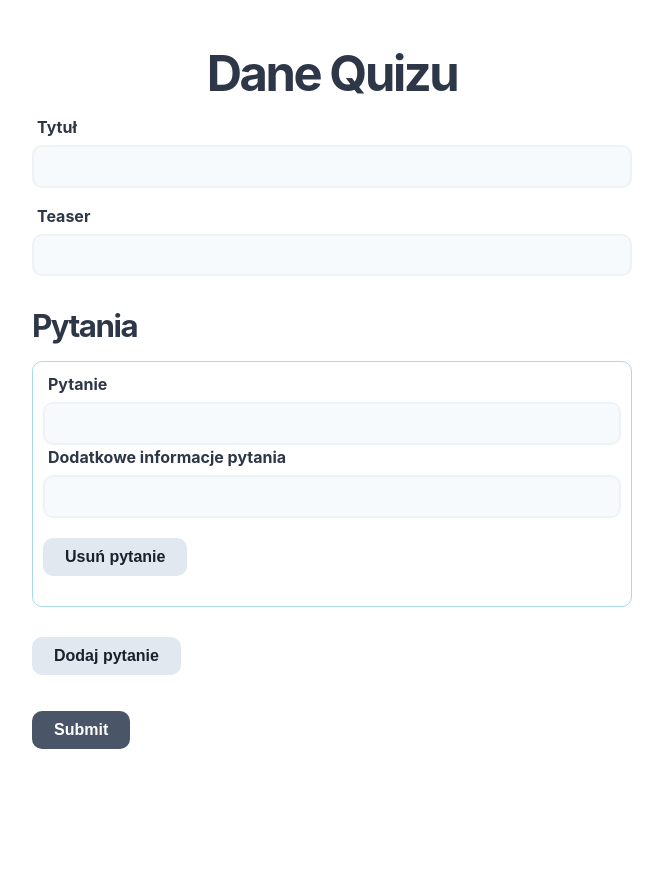
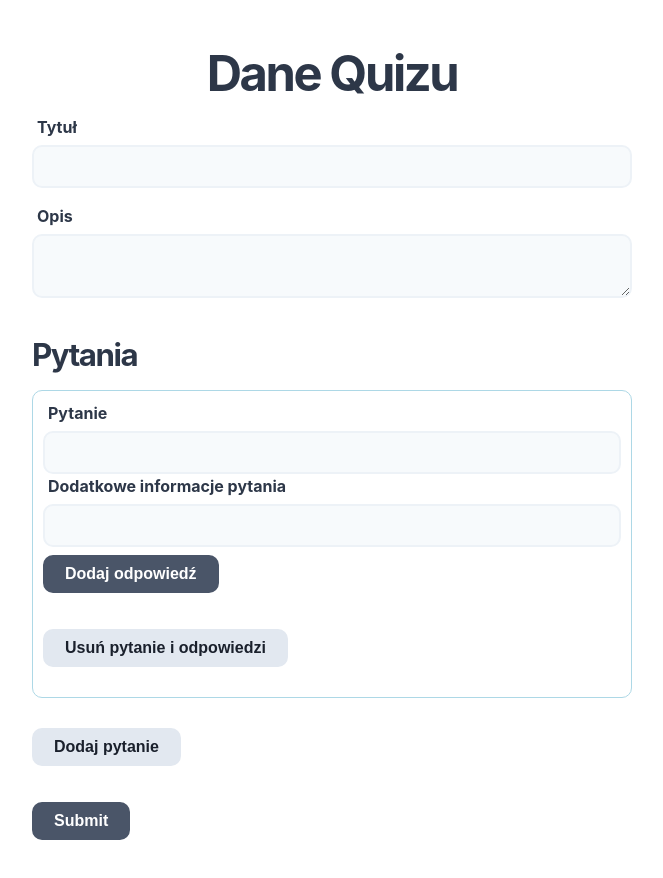
Before and after one commit to Devolla/quizadmin, a React (Create React App) app: page / in a window 1280 px wide. Shown: the top 878 px of the page, without its empty margins (308-971 px from the left). Before the commit the page ends 815 px from the top, so only its background shows below. Built offline with nearby package versions, Linux system fonts and the light colour scheme.

Commit message:
form data structure array of objects with array

```diff
--- a/src/QuizForm.jsx
+++ b/src/QuizForm.jsx
@@ -74,6 +74,34 @@ const StyledLabel = styled.label`
 //   );
 // };
 
+
+
+const Answers = ({ question, name }) => (
+  <FieldArray
+    name={name}
+    render={arrayHelpers => (
+      <div style={{ marginTop: "8px", backgroundColor: "rgba(0,0,0,0" }}>
+        {question.answers.length > 0 &&
+          question.answers.map((answer, index) => (
+            <div key={index}>
+              <Field name={`${name}.${index}`} />
+              <button
+                type="button"
+                onClick={() => arrayHelpers.remove(index)}
+              >
+                Usuń odpowiedź
+              </button>
+            </div>
+          ))}
+
+          <button type="button" onClick={() => arrayHelpers.push("")}>
+            Dodaj odpowiedź
+          </button>
+      </div>
+    )}
+  />
+);
+
 // And now we can use these
 const QuizForm = () => {
   return (
@@ -86,7 +114,8 @@ const QuizForm = () => {
           questions: [
             {
               header: '',
-              teaser: ''
+              teaser: '',
+              answers: []
             },
           ],
         }}
@@ -116,12 +145,17 @@ const QuizForm = () => {
             type="text"
             placeholder=""
           />
-          <MyTextInput
+          {/* <MyTextInput
             label="Teaser"
             name="teaser"
             type="text"
             placeholder=""
-          />
+          /> */}
+          <label htmlFor="teaser">Opis</label>
+          <Field
+          as="textarea"
+          label="Teaser"
+          name="teaser" placeholder='' />
 
         <h3>Pytania</h3>
         <FieldArray name="questions">
@@ -156,13 +190,18 @@ const QuizForm = () => {
                         className="field-error"
                       />
                     </div>
+                    <Answers
+                      question={question}
+                      name={`questions.${index}.answers`}
+                    />
+
                     <div className="col">
                       <button
                         type="button"
                         className="secondary"
                         onClick={() => remove(index)}
                       >
-                        Usuń pytanie
+                        Usuń pytanie i odpowiedzi
                       </button>
                     </div>
                   </div>
@@ -170,17 +209,17 @@ const QuizForm = () => {
               <button
                 type="button"
                 className="secondary dynamic"
-                onClick={() => push({ header: '', teaser: '' })}
+                onClick={() => push({
+                  header: '',
+                  teaser: '',
+                  answers: []
+                })}
               >
               Dodaj pytanie
               </button>
             </div>
           )}
         </FieldArray>
-
-
-
-
           <button type="submit">Submit</button>
         </Form>
           )}
```
